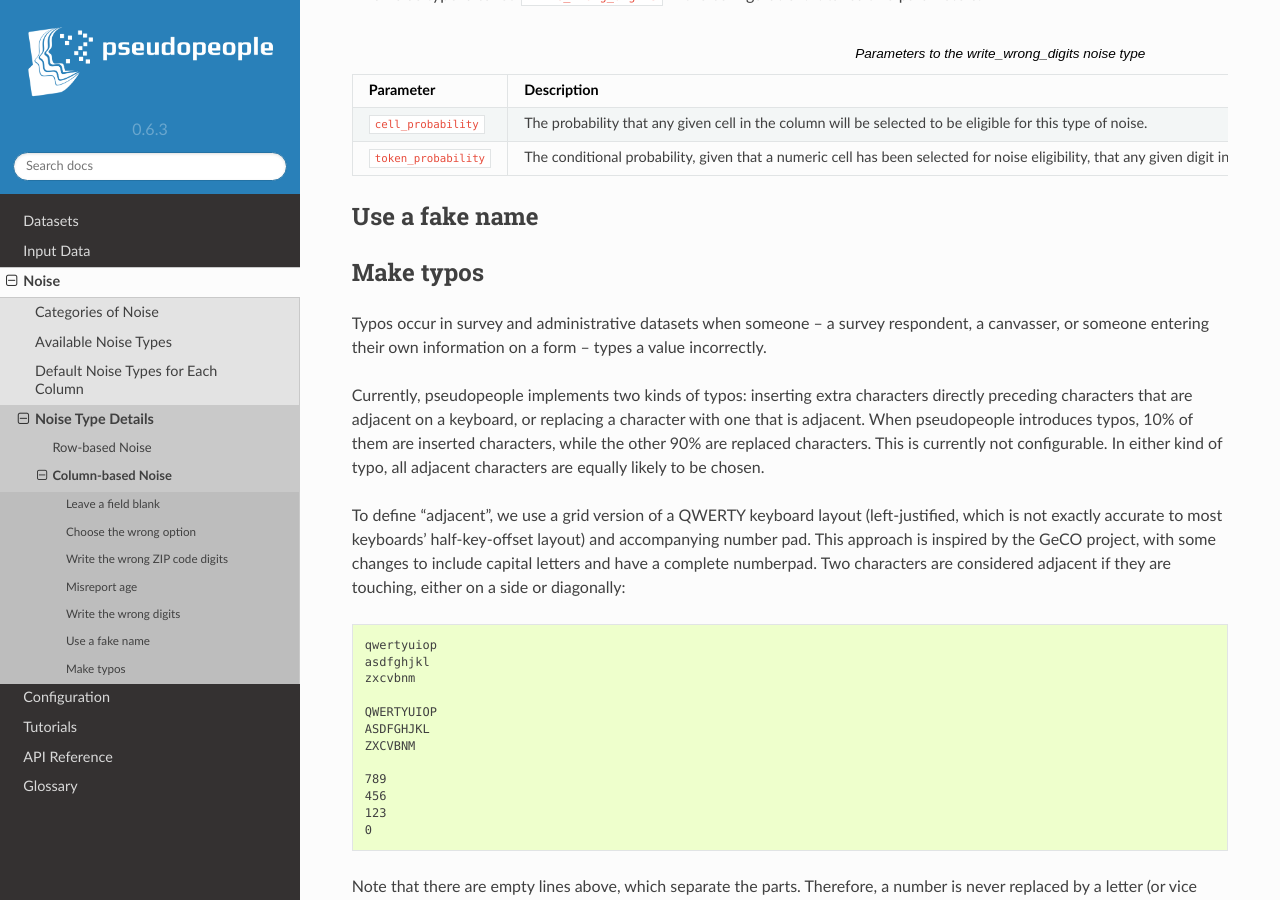
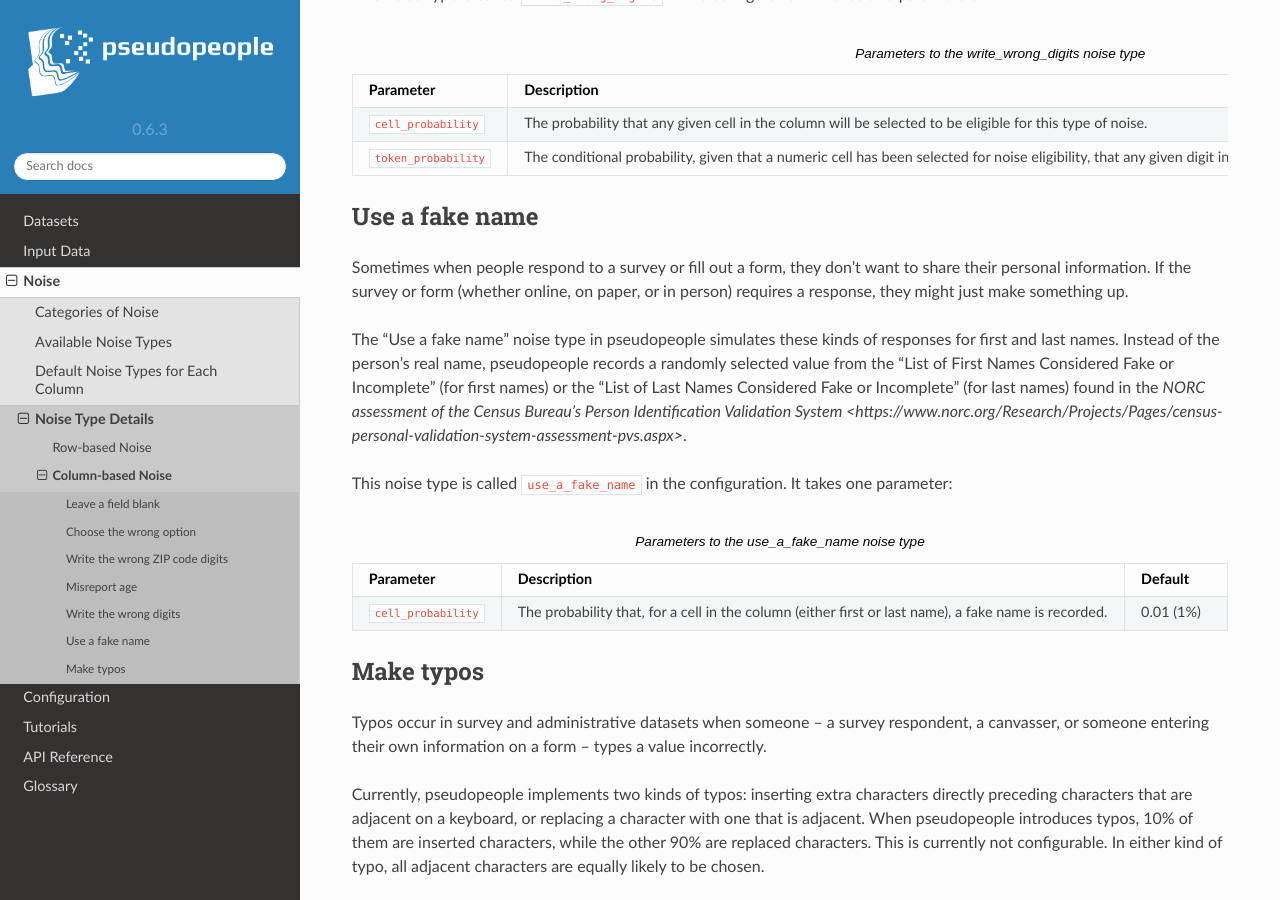
Before and after one commit to ihmeuw/pseudopeople, a Sphinx documentation site: the page built from docs/source/noise/column_noise.rst, in a window 1280 px wide and 900 px high, scrolled down 2466 px. Built offline with Sphinx 7.4.7 and the Read the Docs theme 2.0.0, drawn with Linux system fonts in a browser that asks for light colours.

Commit message:
Document the "Use a fake name" noise type

```diff
--- a/docs/source/noise/column_noise.rst
+++ b/docs/source/noise/column_noise.rst
@@ -178,6 +178,29 @@
 Use a fake name
 ---------------
 
+Sometimes when people respond to a survey or fill out a form, they don't want to share their personal information.
+If the survey or form (whether online, on paper, or in person) requires a response, they might just make
+something up.
+
+The "Use a fake name" noise type in pseudopeople simulates these kinds of responses for first and last names.
+Instead of the person's real name, pseudopeople records a randomly selected value from the
+"List of First Names Considered Fake or Incomplete" (for first names) or the "List of Last Names Considered Fake or Incomplete" (for last names)
+found in the
+`NORC assessment of the Census Bureau's Person Identification Validation System <https://www.norc.org/Research/Projects/Pages/census-personal-validation-system-assessment-pvs.aspx>`.
+
+This noise type is called :code:`use_a_fake_name` in the configuration. It takes one parameter:
+
+.. list-table:: Parameters to the use_a_fake_name noise type
+  :widths: 1 5 1
+  :header-rows: 1
+
+  * - Parameter
+    - Description
+    - Default
+  * - :code:`cell_probability`
+    - The probability that, for a cell in the column (either first or last name), a fake name is recorded.
+    - 0.01 (1%)
+
 Make typos
 ----------
 
```
